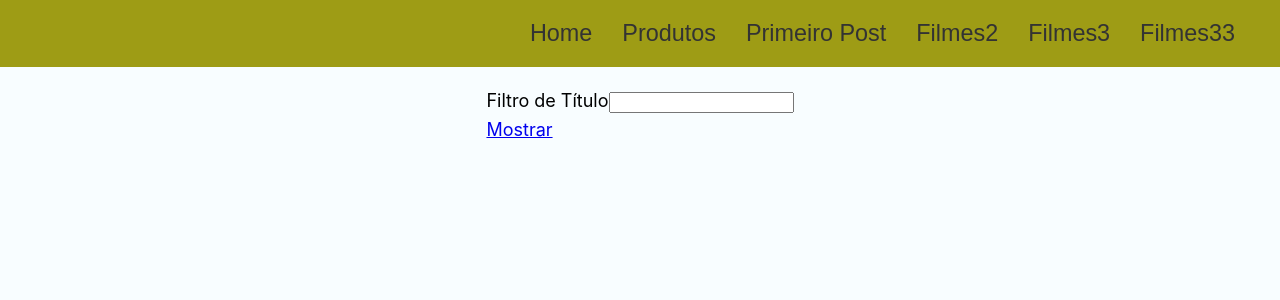
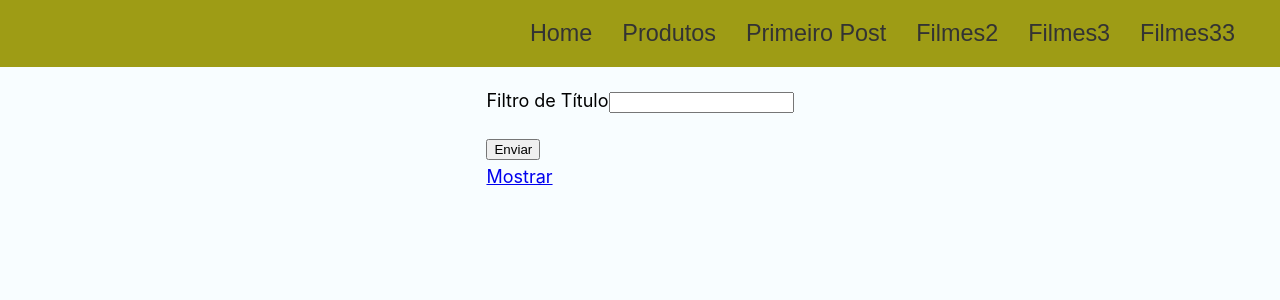
Before and after one commit to WesleyVitor/exemplo-nextjs, a Next.js app: page /movies/movies33 in a window 1280 px wide. Shown: the top 300 px of the page. Built offline with nearby package versions, Linux system fonts and the light colour scheme.

Commit message:
add: formulário com validação

```diff
--- a/package.json
+++ b/package.json
@@ -11,9 +11,12 @@
   "author": "",
   "license": "ISC",
   "dependencies": {
+    "@hookform/resolvers": "^2.8.8",
     "next": "^12.0.8",
     "react": "^17.0.2",
     "react-dom": "^17.0.2",
-    "swr": "^1.2.0"
+    "react-hook-form": "^7.26.1",
+    "swr": "^1.2.0",
+    "yup": "^0.32.11"
   }
 }
--- a/pages/movies/movies33.js
+++ b/pages/movies/movies33.js
@@ -1,17 +1,32 @@
 import useSWR from "swr";
 import { useState } from "react";
+import { useForm } from "react-hook-form";
+import * as yup from "yup";
+import { yupResolver } from "@hookform/resolvers/yup";
 
-export function TheForm() {
+const schema = yup.object({
+    titleSearchString: yup.string().required("Campo Obrigatório"),
+});
+
+export function TheForm({ onClickHandler }) {
+    const {
+        register,
+        handleSubmit,
+        formState: { errors },
+    } = useForm({
+        resolver: yupResolver(schema),
+    });
+
     return (
         <div>
-            <form>
+            <form onSubmit={handleSubmit(onClickHandler)}>
                 <label htmlFor="titleSearchString">Filtro de Título</label>
                 <input
+                    {...register("titleSearchString")}
                     id="titleSearchString"
-                    name="titleSearchString"
-                    type="text"
-                    autoComplete="true"
                 />
+                <p>{errors.titleSearchString?.message}</p>
+                <input type="submit" value="Enviar" />
             </form>
         </div>
     );
@@ -24,7 +39,7 @@ export function TheMovies({ data, show }) {
 
     if (data.error) return <div>falha na pesquisa</div>;
 
-    if (data.Search === "") return <div>carregando...</div>;
+    if (data.Search === []) return <div>carregando...</div>;
 
     return (
         <div>
@@ -37,12 +52,12 @@ export function TheMovies({ data, show }) {
     );
 }
 
-export function TheLink({ url, handler }) {
+export function TheLink({ url, handleShow, show }) {
     return (
         <div>
-            <a href="/movies/movies33" onClick={handler}>
+            <a href="/movies/movies33" onClick={handleShow}>
                 {" "}
-                {url === "" ? "Mostrar" : "Ocultar"}{" "}
+                {!show ? "Mostrar" : "Ocultar"}{" "}
             </a>
         </div>
     );
@@ -50,7 +65,7 @@ export function TheLink({ url, handler }) {
 
 export default function Movies33() {
     const [state, setState] = useState({ url: "", titleSearchString: "" });
-
+    const [show, setShow] = useState(false);
     const { data, error } = useSWR(state.url, async (u) => {
         if (!state.url || !state.titleSearchString) return { Search: [] };
 
@@ -66,27 +81,31 @@ export default function Movies33() {
         return json;
     });
 
-    const onClickHandler = (e) => {
-        e.preventDefault();
-
-        let s = document.getElementById("titleSearchString").value;
-
+    const onClickHandler = ({ titleSearchString: title }) => {
+        //let s = document.getElementById("titleSearchString").value;
+        //console.log(s);
+        setShow(!show);
         if (state.url === "") {
-            setState({ url: "http://www.omdbapi.com", titleSearchString: s });
+            setState({
+                url: "http://www.omdbapi.com",
+                titleSearchString: title,
+            });
         } else
             setState({ url: "", titleSearchString: state.titleSearchString });
     };
 
+    const handleShow = (e) => {
+        e.preventDefault();
+        setShow(!show);
+    };
+
     return (
         <div>
-            <TheForm />
+            <TheForm onClickHandler={onClickHandler} />
 
-            <TheLink url={state.url} handler={onClickHandler} />
+            <TheLink url={state.url} handleShow={handleShow} show={show} />
 
-            <TheMovies
-                data={data ? data : { Search: "" }}
-                show={state.url !== ""}
-            />
+            <TheMovies data={data ? data : { Search: [] }} show={show} />
         </div>
     );
 }
```
Also changed, not shown: 1 other file (tests, documents, lock files or other folders).
